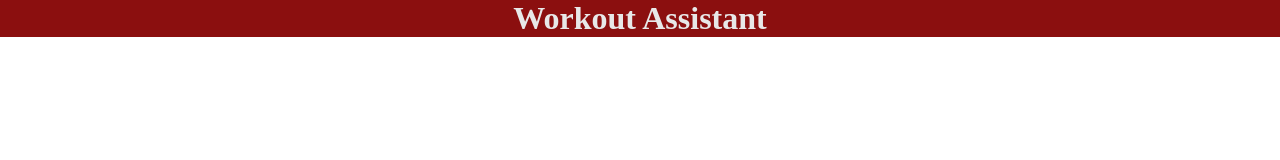
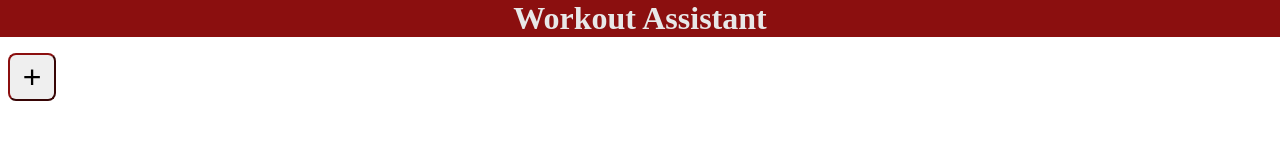
Before and after one commit to NicholasDomanico/Workout-Assistant, a plain HTML site: page index.html in a window 1280 px wide. Drawn offline with Linux system fonts and the light colour scheme.

Commit message:
Added top toolbar

```diff
--- a/index.html
+++ b/index.html
@@ -10,5 +10,9 @@
     <header class="main-header">
         <h1 class="main-header__title">Workout Assistant</h1>
     </header>
+
+    <section class="toolbar">
+        <input class="toolbar__button" type="button" value="+">
+    </section>
 </body>
 </html>
--- a/style.css
+++ b/style.css
@@ -14,3 +14,20 @@
     background-color: var(--red);
     color: var(--font-color);
 }
+
+.toolbar {
+    display: flex;
+    justify-content: start;
+    margin-top: 0.5rem;
+    margin-bottom: 0.5rem;
+    width: 100vw;
+}
+
+.toolbar__button {
+    height: 3rem;
+    width: 3rem;
+    margin: 0.5rem;
+    border-radius: 0.5rem;
+    border-color: var(--red);
+    font-size: 2rem;
+}
```
